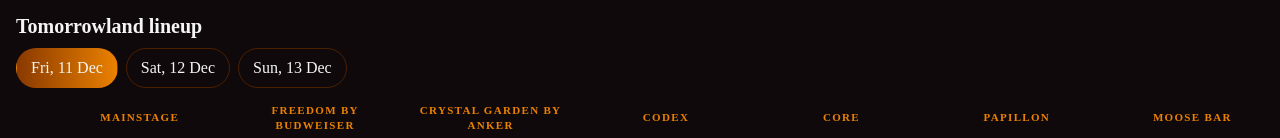
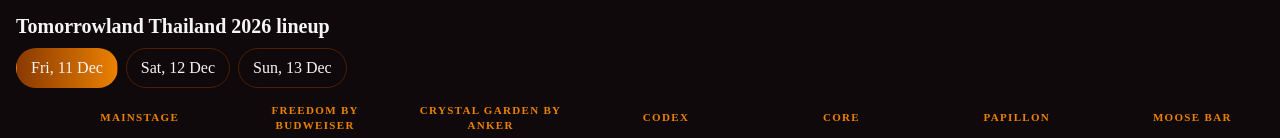
Before and after one commit to AikoPath/tomorrowland-lineup, an Astro site: page / in a window 1280 px wide. Shown: the top 138 px of the page. Built offline with nearby package versions, Linux system fonts and the light colour scheme; Astro itself is replaced by a stand-in of ours.

Commit message:
Name the site Tomorrowland Thailand 2026 lineup
Add SITE_NAME in src/site.ts. The home page, the timetable pages and
the artist pages use it in the page title. The home page and the
timetable pages also show it in the main heading. The README files use
the full name.

Co-Authored-By: Claude Opus 5.5 <noreply@anthropic.com>

```diff
--- a/src/components/TimetablePage.astro
+++ b/src/components/TimetablePage.astro
@@ -1,6 +1,7 @@
 ---
 import type { Lineup } from '../data/schema';
 import Base from '../layouts/Base.astro';
+import { SITE_NAME } from '../site';
 import { dayLabel, layoutDay } from '../timetable/layout';
 import { artistUrl, dayUrl } from '../urls';
 
@@ -18,10 +19,10 @@ const firstDate = lineup.days[0].date;
 const timetable = layoutDay(day, lineup.stages, lineup.artists);
 ---
 
-<Base title={`Timetable ${dayLabel(date)} · Tomorrowland lineup`}>
+<Base title={`Timetable ${dayLabel(date)} · ${SITE_NAME}`}>
   <div class="page">
   <header class="page-header">
-    <h1>Tomorrowland lineup</h1>
+    <h1>{SITE_NAME}</h1>
     <nav class="days" aria-label="Festival days">
       {
         lineup.days.map(({ date: tabDate }) => (
--- a/src/pages/artists/[id].astro
+++ b/src/pages/artists/[id].astro
@@ -4,6 +4,7 @@ import { artistLinks, artistSets, formatDay, formatTime } from '../../artist/art
 import PlatformIcon from '../../components/PlatformIcon.astro';
 import { loadLineup } from '../../data/load.ts';
 import Base from '../../layouts/Base.astro';
+import { SITE_NAME } from '../../site.ts';
 import { artistUrl } from '../../urls.ts';
 
 export const getStaticPaths = (async () => {
@@ -18,7 +19,7 @@ const { artist, sets } = Astro.props;
 const links = artistLinks(artist);
 ---
 
-<Base title={`${artist.name} – Tomorrowland lineup`}>
+<Base title={`${artist.name} – ${SITE_NAME}`}>
   <div class="page">
     <nav class="top">
       <a href="/" class="back">
--- a/src/pages/index.astro
+++ b/src/pages/index.astro
@@ -2,6 +2,7 @@
 import TimetablePage from '../components/TimetablePage.astro';
 import { loadLineup } from '../data/load';
 import Base from '../layouts/Base.astro';
+import { SITE_NAME } from '../site';
 
 const lineup = await loadLineup();
 const firstDay = lineup.days[0];
@@ -11,8 +12,8 @@ const firstDay = lineup.days[0];
   firstDay ? (
     <TimetablePage lineup={lineup} date={firstDay.date} />
   ) : (
-    <Base title="Tomorrowland lineup">
-      <h1>Tomorrowland lineup</h1>
+    <Base title={SITE_NAME}>
+      <h1>{SITE_NAME}</h1>
       <p>The timetable is not available yet.</p>
     </Base>
   )
--- /dev/null
+++ b/src/site.ts
@@ -0,0 +1 @@
+export const SITE_NAME = 'Tomorrowland Thailand 2026 lineup';
```
Also changed, not shown: README.md, data/README.md.
